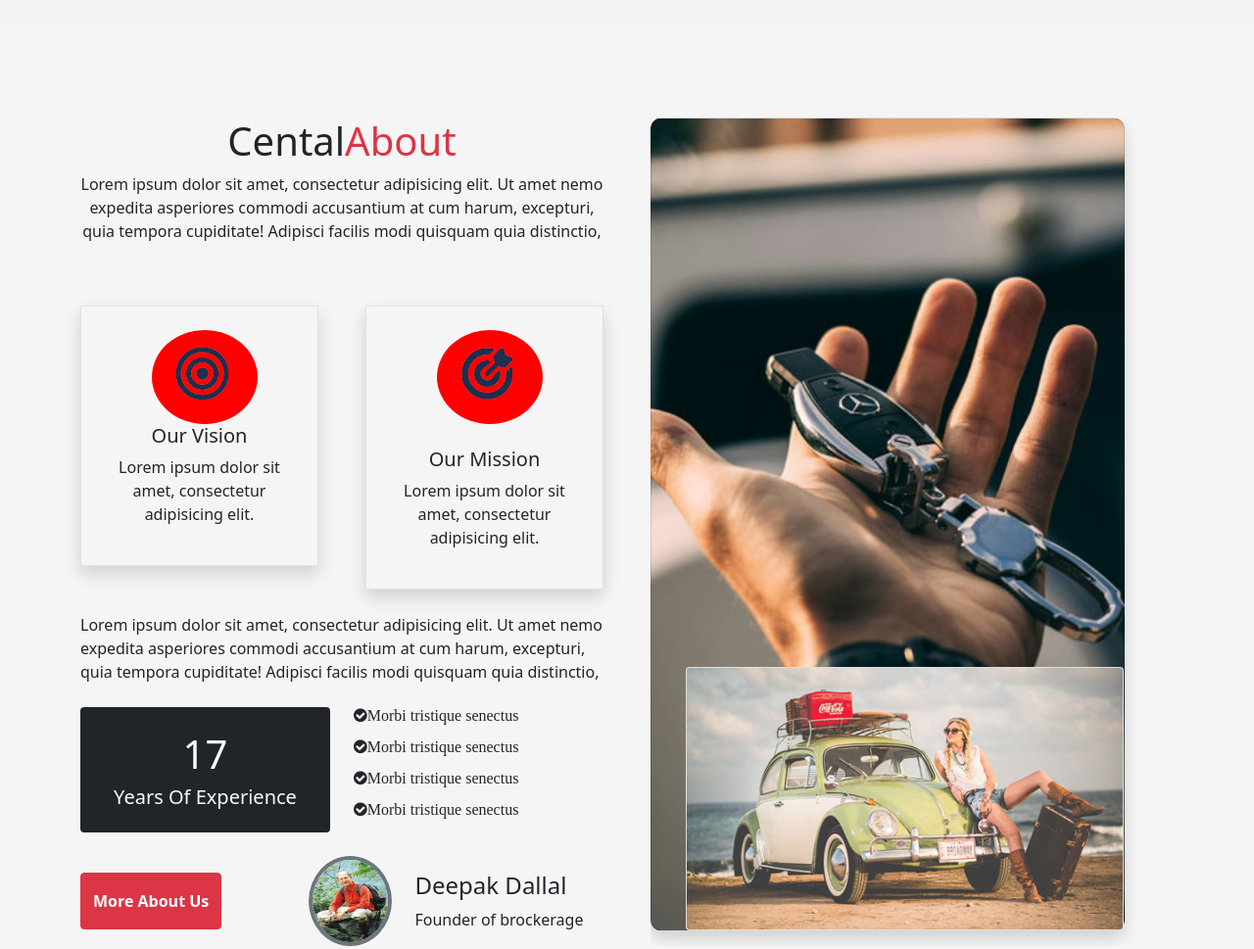
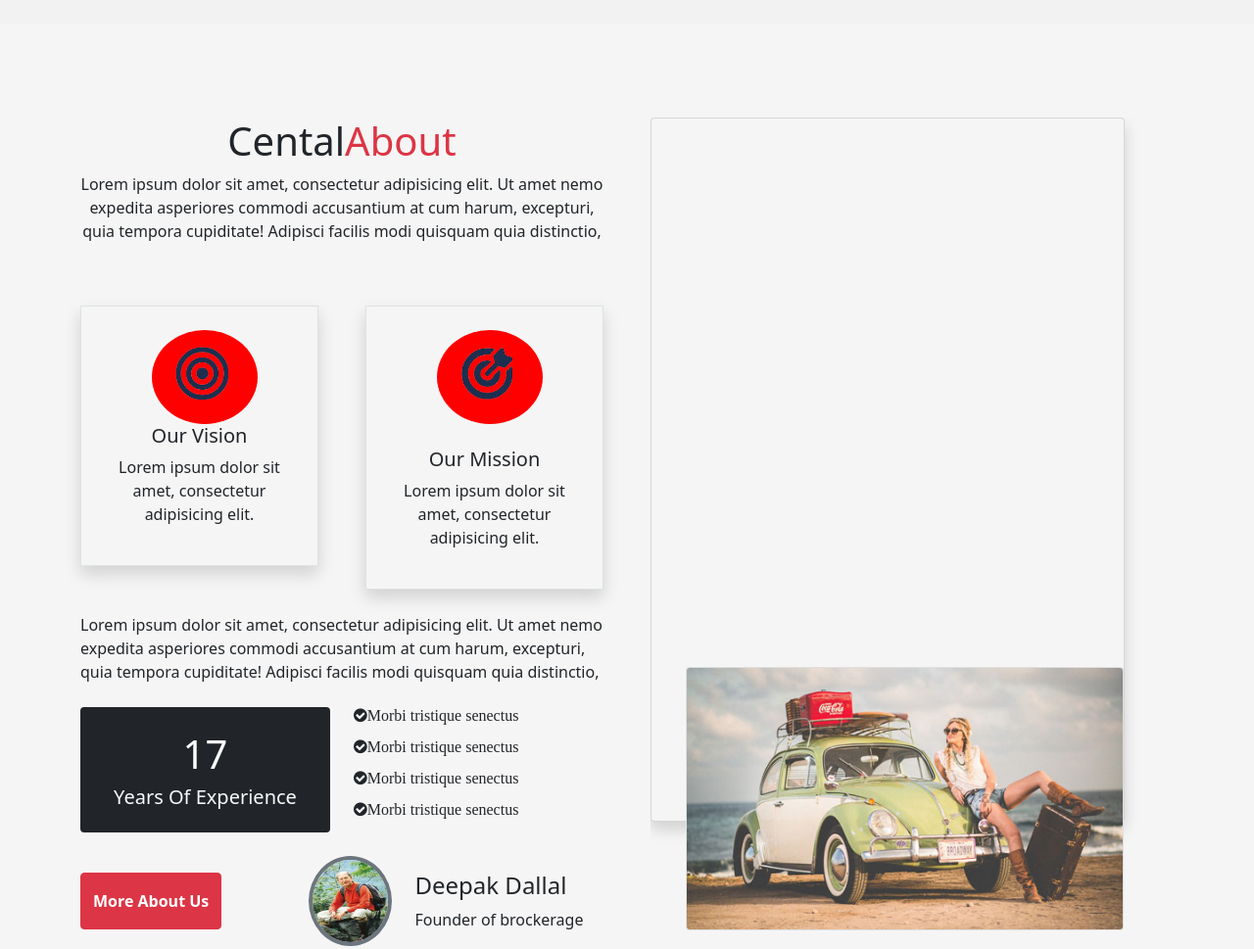
Before and after one commit to kushwaha-Prashant/car-rental-website, a plain HTML site: page index.html in a window 1280 px wide. Shown: the part 1440-2409 px from the top of the page at 98% size. Drawn offline with Linux system fonts and the light colour scheme; files whose address does not match are found by name.

Commit message:
Update index.html

```diff
--- a/index.html
+++ b/index.html
@@ -354,7 +354,7 @@
 
                     <div class="col-xl-6 col-lg-6">
                         <div class="about-img">
-                            <div class="img-1 shadow card" style="background:url(about-img.jpg)no-repeat center center/cover;border-radius:12px;max-width:100%;height:auto;">
+                            <div class="img-1 shadow card" style="background:url("about-img.jpg")no-repeat center center/cover;border-radius:12px;max-width:100%;height:auto;">
                                 <img src="images/about-img-1.jpg" class="img-fluid rounded img-style card">
                             </div>
                         </div>
```
